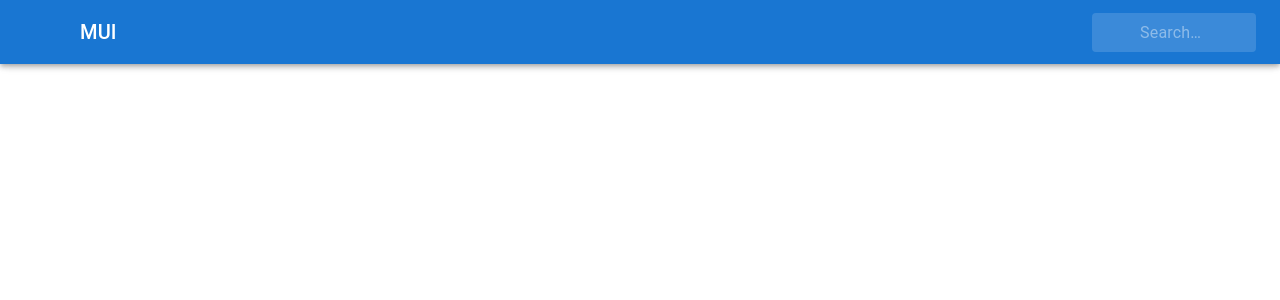
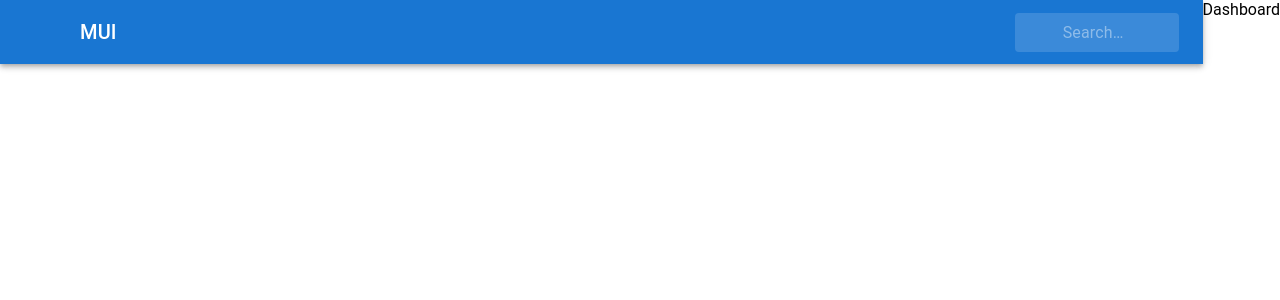
Before and after one commit to adnanahmadlaghari/real-time-social-media, a React (Vite) app in the folder fe/: page / in a window 1280 px wide. Shown: the top 300 px of the page. Built offline with nearby package versions, Linux system fonts and the light colour scheme; some icons are missing.

Commit message:
setting files

```diff
--- a/fe/src/App.tsx
+++ b/fe/src/App.tsx
@@ -10,7 +10,7 @@ function App() {
     <BrowserRouter>
       <Routes>
         <Route path="/" element={<Layout />}>
-        {/* <Route index element={<Dashboard />}/> */}
+        <Route index element={<Dashboard />}/>
         </Route>
       </Routes>
     </BrowserRouter>
--- a/fe/src/components/Navbar.tsx
+++ b/fe/src/components/Navbar.tsx
@@ -11,13 +11,8 @@ import { StyledInputBase } from './Search/StyledInputBase';
 
 
 
-interface NavbarProps {
-  onToggleSidebar: () => void;
-}
 
-
-
- const Navbar: React.FC<NavbarProps> = ({ onToggleSidebar }) => {
+ const Navbar = () => {
   return (
     <Box sx={{ flexGrow: 1 }}>
       <AppBar position="static">
@@ -28,7 +23,6 @@ interface NavbarProps {
             color="inherit"
             aria-label="open drawer"
             sx={{ mr: 2 }}
-            onClick={onToggleSidebar}
           >
             <MenuIcon />
           </IconButton>
--- a/fe/src/pages/Layout.tsx
+++ b/fe/src/pages/Layout.tsx
@@ -1,41 +1,14 @@
 import { Outlet } from 'react-router-dom'
 import { Box } from '@mui/material'
-// import Dashboard from './Dashboard'
-import { useState } from 'react'
 import Navbar from '../components/Navbar'
 
 const Layout = () => {
-    const [sidebarCollapsed, setSidebarCollapsed] = useState(false);
-
-// Function to toggle sidebar
-const toggleSidebar = () => {
-  setSidebarCollapsed((prev) => !prev);
-};
 
   return (
-   <Box sx={{ display: 'flex', height: '100vh' }}>
-  {/* Navbar */}
-  <Box sx={{ width: '100%', position: 'fixed', zIndex: 1300 }}>
-    <Navbar onToggleSidebar={toggleSidebar} />
-  </Box>
-
-  {/* Sidebar  */}
-  <Box
-    sx={{
-      width: sidebarCollapsed ? 72 : 240,
-      transition: 'width 0.3s ease',
-      pt: 8, // to push it under navbar
-    }}
-  >
-    {/* <Dashboard mini={sidebarCollapsed} /> */}
-  </Box>
-
-  {/* Main Content */}
-  <Box sx={{ flexGrow: 1, pt: 8, pl: 2, pr: 2 }}>
-    {/* Your routed or page content here */}
-    <Outlet />
-  </Box>
-</Box>
+    <Box sx={{ display: 'flex', height: '100vh' }}>
+        <Navbar />
+        <Outlet />
+    </Box>
 
   )
 }
```
Also changed, not shown: fe/src/components/main.tsx (deleted, +0 -9 lines).
